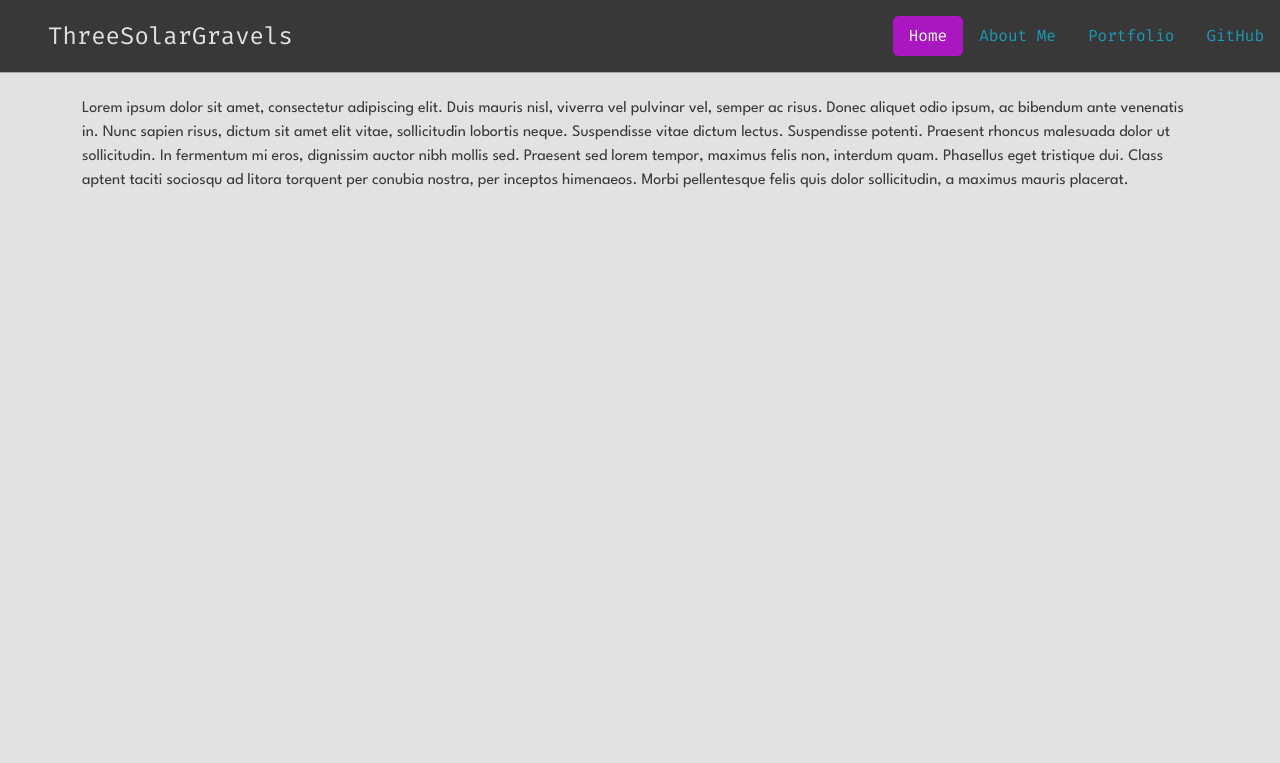
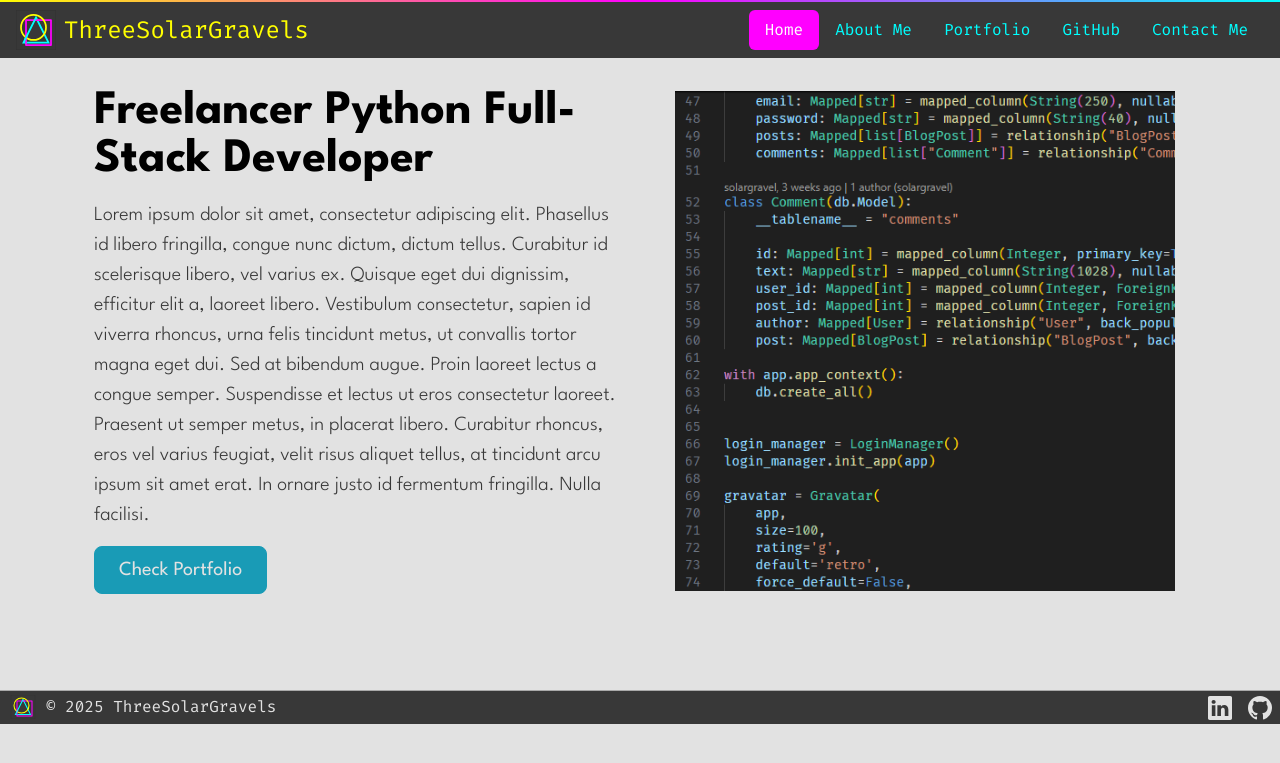
Before and after one commit to SolarGravel/portfolio-site, a Flask app: page / in a window 1280 px wide. Shown: the top 763 px of the page. Run offline with Flask 3, Linux system fonts and the light colour scheme.

Commit message:
Add the basis for the home page.
Enhance styling and layout: update CSS variables, add footer and header components, and integrate logo; include new image for portfolio section.

```diff
--- a/static/css/style.css
+++ b/static/css/style.css
@@ -2,25 +2,56 @@
 
 :root {
     --bs-body-color: #383838;
-    --bs-body-bg: #e2e2e2;
-    --bs-border-color: #a9a9a9;
-    --bs-link-color: #1b99b6;
-    --bs-link-hover-color: #185171;
+    --bs-body-bg: #E2E2E2;
+    --bs-border-color: #A9A9A9;
+    --bs-link-color: #00FFFF;
+    --bs-link-hover-color: #199BB6;
     --bs-emphasis-color-rgb: 89, 87, 88;
     --bs-font-sans-serif: "League Spartan", sans-serif;
+    --bs-body-font-family: "League Spartan", sans-serif;
     --bs-font-monospace: "Fira Code", monospace;
 }
 
-header {
+nav, footer {
+    --bs-secondary-color: #E2E2E2;
     font-family: var(--bs-font-monospace);
-    color: #e2e2e2;
+    color: #E2E2E2;
     background-color: #383838;
 }
 
-header .link-body-emphasis {
-    color: #e2e2e2 !important;
+nav .link-body-emphasis {
+    color: #FFFF00 !important;
 }
 
 .nav {
-    --bs-nav-pills-link-active-bg: #aa17c0;
+    --bs-nav-pills-link-active-bg: #FF00FF;
 }
+
+.dark-gradient {
+    height: 2px;
+    background: #C7A32A;
+    background: linear-gradient(90deg,rgba(198, 161, 42, 1) 0%, rgba(170, 22, 197, 1) 50%, rgba(24, 157, 181, 1) 100%);
+}
+
+.gradient {
+    height: 2px;
+    background: #FFFF00;
+    background: linear-gradient(90deg, rgba(254, 253, 0, 1) 0%, rgba(254, 0, 253, 1) 50%, rgba(2, 253, 253, 1) 100%);
+}
+
+.btn-primary {
+    --bs-btn-color: #E2E2E2;
+    --bs-btn-bg: #199BB6;
+    --bs-btn-border-color: #199BB6;
+    --bs-btn-hover-color: #E2E2E2;
+    --bs-btn-hover-bg: #34badb;
+    --bs-btn-hover-border-color: #34badb;
+    --bs-btn-focus-shadow-rgb: 25, 155, 182;
+    --bs-btn-active-color: #E2E2E2;
+    --bs-btn-active-bg: #199BB6;
+    --bs-btn-active-border-color: #199BB6;
+    --bs-btn-active-shadow: inset 0 3px 5px rgba(0, 0, 0, 0.125);
+    --bs-btn-disabled-color: #E2E2E2;
+    --bs-btn-disabled-bg: #71A6B1;
+    --bs-btn-disabled-border-color: #71A6B1;
+}
--- a/templates/base.jinja
+++ b/templates/base.jinja
@@ -7,7 +7,8 @@
     <title>{% block title %}{% endblock title %}</title>
     <link href="https://cdn.jsdelivr.net/npm/bootstrap@5.3.7/dist/css/bootstrap.min.css" rel="stylesheet"
         integrity="sha384-LN+7fdVzj6u52u30Kp6M/trliBMCMKTyK833zpbD+pXdCLuTusPj697FH4R/5mcr" crossorigin="anonymous">
-    <link href="{{ url_for('static', filename='css/style.css') }}" rel="stylesheet">
+    <link href="static/css/style.css" rel="stylesheet">
+    <link href="static/svg/tsg-logo-b.svg" rel="icon">
 </head>
 
 <body>
@@ -15,6 +16,8 @@
 
     {% block body %}{% endblock body %}
 
+    {% include "footer.jinja" %}
+
     <script src="https://cdn.jsdelivr.net/npm/bootstrap@5.3.7/dist/js/bootstrap.bundle.min.js"
         integrity="sha384-ndDqU0Gzau9qJ1lfW4pNLlhNTkCfHzAVBReH9diLvGRem5+R9g2FzA8ZGN954O5Q"
         crossorigin="anonymous"></script>
--- /dev/null
+++ b/templates/footer.jinja
@@ -0,0 +1,25 @@
+<footer class="d-flex flex-wrap justify-content-between align-items-center py-1 px-2 mt-4 border-top">
+    <div class="col-md-4 d-flex align-items-center">
+        <a  href="/" class="mb-3 me-2 mb-md-0 text-body-secondary text-decoration-none lh-1" aria-label="Bootstrap">
+            <img src="static/svg/tsg-logo-b.svg" class="bi" width="30" height="24">
+        </a>
+        <span class="mb-3 mb-md-0 text-body-secondary">© 2025 ThreeSolarGravels</span>
+    </div>
+
+    <ul class="nav col-md-4 justify-content-end list-unstyled d-flex">
+        <li class="ms-3">
+            <a class="text-body-secondary" href="https://www.linkedin.com/in/bruno-milton-mamede-de-moraes-18648928b/" aria-label="LinkedIn">
+                <svg xmlns="http://www.w3.org/2000/svg" width="24" height="24" fill="currentColor" class="bi bi-bluesky" viewBox="0 0 16 16">
+                      <path d="M0 1.146C0 .513.526 0 1.175 0h13.65C15.474 0 16 .513 16 1.146v13.708c0 .633-.526 1.146-1.175 1.146H1.175C.526 16 0 15.487 0 14.854zm4.943 12.248V6.169H2.542v7.225zm-1.2-8.212c.837 0 1.358-.554 1.358-1.248-.015-.709-.52-1.248-1.342-1.248S2.4 3.226 2.4 3.934c0 .694.521 1.248 1.327 1.248zm4.908 8.212V9.359c0-.216.016-.432.08-.586.173-.431.568-.878 1.232-.878.869 0 1.216.662 1.216 1.634v3.865h2.401V9.25c0-2.22-1.184-3.252-2.764-3.252-1.274 0-1.845.7-2.165 1.193v.025h-.016l.016-.025V6.169h-2.4c.03.678 0 7.225 0 7.225z"/>
+                </svg>
+            </a>
+        </li>
+        <li class="ms-3">
+            <a class="text-body-secondary" href="https://github.com/SolarGravel" aria-label="GitHub">
+                <svg xmlns="http://www.w3.org/2000/svg" width="24" height="24" fill="currentColor" class="bi bi-github" viewBox="0 0 16 16">
+                    <path d="M8 0C3.58 0 0 3.58 0 8c0 3.54 2.29 6.53 5.47 7.59.4.07.55-.17.55-.38 0-.19-.01-.82-.01-1.49-2.01.37-2.53-.49-2.69-.94-.09-.23-.48-.94-.82-1.13-.28-.15-.68-.52-.01-.53.63-.01 1.08.58 1.23.82.72 1.21 1.87.87 2.33.66.07-.52.28-.87.51-1.07-1.78-.2-3.64-.89-3.64-3.95 0-.87.31-1.59.82-2.15-.08-.2-.36-1.02.08-2.12 0 0 .67-.21 2.2.82.64-.18 1.32-.27 2-.27s1.36.09 2 .27c1.53-1.04 2.2-.82 2.2-.82.44 1.1.16 1.92.08 2.12.51.56.82 1.27.82 2.15 0 3.07-1.87 3.75-3.65 3.95.29.25.54.73.54 1.48 0 1.07-.01 1.93-.01 2.2 0 .21.15.46.55.38A8.01 8.01 0 0 0 16 8c0-4.42-3.58-8-8-8"/>
+                </svg>
+            </a>
+        </li>
+    </ul>
+</footer>
--- a/templates/header.jinja
+++ b/templates/header.jinja
@@ -1,14 +1,16 @@
-<header class="d-flex flex-wrap justify-content-center py-3 mb-4 border-bottom main dark">
-    <a href="/" class="d-flex align-items-center mb-3 mb-md-0 me-md-auto link-body-emphasis text-decoration-none">
-        <svg class="bi me-2" width="40" height="32" aria-hidden="true">
-            <use xlink:href="#bootstrap"></use>
-        </svg>
-        <span class="fs-4">ThreeSolarGravels</span>
-    </a>
-    <ul class="nav nav-pills">
-        <li class="nav-item"><a href="#" class="nav-link active" aria-current="page">Home</a></li>
-        <li class="nav-item"><a href="#" class="nav-link">About Me</a></li>
-        <li class="nav-item"><a href="#" class="nav-link">Portfolio</a></li>
-        <li class="nav-item"><a href="#" class="nav-link">GitHub</a></li>
-    </ul>
-</header>
+<div class="container-fluid fixed-top px-0">
+    <div class="gradient"></div>
+    <nav class="navbar navbar-expand-lg px-3">
+        <div class="d-flex align-items-center mb-3 mb-md-0 me-md-auto link-body-emphasis text-decoration-none">
+            <img src="static/svg/tsg-logo-b.svg" class="bi me-2" width="40" height="40">
+            <span class="fs-4">ThreeSolarGravels</span>
+        </div>
+        <ul class="nav nav-pills">
+            <li class="nav-item"><a href="{{ url_for('index') }}" class="nav-link active" aria-current="page">Home</a></li>
+            <li class="nav-item"><a href="#" class="nav-link">About Me</a></li>
+            <li class="nav-item"><a href="#" class="nav-link">Portfolio</a></li>
+            <li class="nav-item"><a href="https://github.com/SolarGravel" class="nav-link">GitHub</a></li>
+            <li class="nav-item"><a href="#" class="nav-link">Contact Me</a></li>
+        </ul>
+    </nav>
+</div>
--- a/templates/index.jinja
+++ b/templates/index.jinja
@@ -3,15 +3,17 @@
 {% block title %}Sol's Portfolio{% endblock title %}
 
 {% block body %}
-  <div class="container-lg">
-    <p>
-      Lorem ipsum dolor sit amet, consectetur adipiscing elit. Duis mauris nisl, viverra vel pulvinar vel, semper
-      ac risus. Donec aliquet odio ipsum, ac bibendum ante venenatis in. Nunc sapien risus, dictum sit amet elit
-      vitae, sollicitudin lobortis neque. Suspendisse vitae dictum lectus. Suspendisse potenti. Praesent rhoncus
-      malesuada dolor ut sollicitudin. In fermentum mi eros, dignissim auctor nibh mollis sed. Praesent sed lorem
-      tempor, maximus felis non, interdum quam. Phasellus eget tristique dui. Class aptent taciti sociosqu ad
-      litora torquent per conubia nostra, per inceptos himenaeos. Morbi pellentesque felis quis dolor
-      sollicitudin, a maximus mauris placerat.
-    </p>
+  <div class="container col-xxl-8 px-4 py-4 mt-3">
+    <div class="row flex-lg-row-reverse align-items-center g-5 py-5">
+      <div class="col-10 col-sm-8 col-lg-6">
+        <img src="static/img/code.png" class="d-block mx-lg-auto img-fluid" alt="Example of Code" width="500" height="500" loading="lazy"> </div>
+      <div class="col-lg-6">
+        <h1 class="display-5 fw-bold text-body-emphasis lh-1 mb-3">Freelancer Python Full-Stack Developer</h1>
+        <p class="lead">Lorem ipsum dolor sit amet, consectetur adipiscing elit. Phasellus id libero fringilla, congue nunc dictum, dictum tellus. Curabitur id scelerisque libero, vel varius ex. Quisque eget dui dignissim, efficitur elit a, laoreet libero. Vestibulum consectetur, sapien id viverra rhoncus, urna felis tincidunt metus, ut convallis tortor magna eget dui. Sed at bibendum augue. Proin laoreet lectus a congue semper. Suspendisse et lectus ut eros consectetur laoreet. Praesent ut semper metus, in placerat libero. Curabitur rhoncus, eros vel varius feugiat, velit risus aliquet tellus, at tincidunt arcu ipsum sit amet erat. In ornare justo id fermentum fringilla. Nulla facilisi. </p>
+        <div class="d-grid gap-2 d-md-flex justify-content-md-start">
+          <button type="button" class="btn btn-primary btn-lg px-4 me-md-2">Check Portfolio</button>
+        </div>
+      </div>
+    </div>
   </div>
 {% endblock body %}
```
Also changed, not shown: static/img/code.png (added), static/svg/tsg-logo-b.svg (added).
